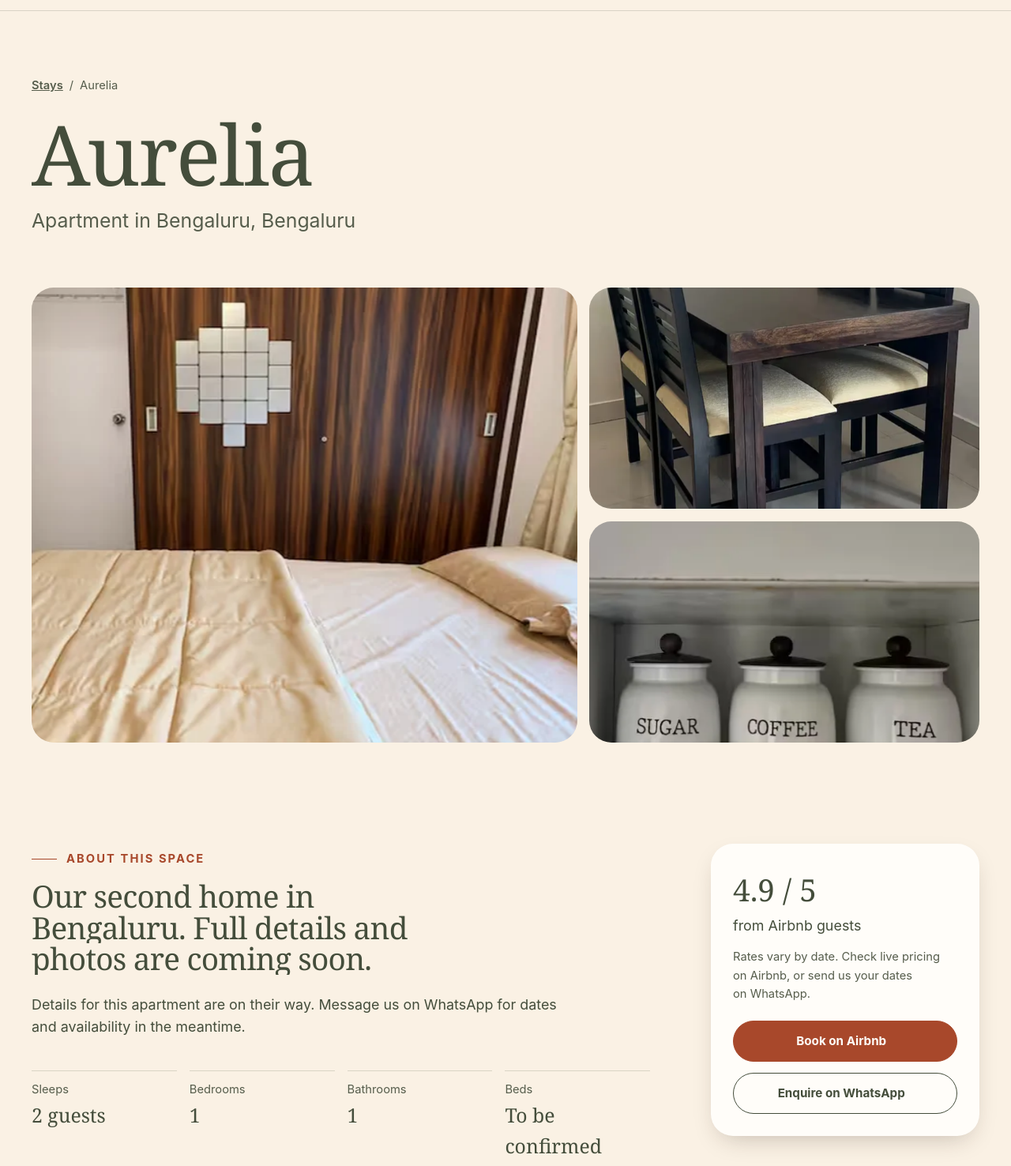
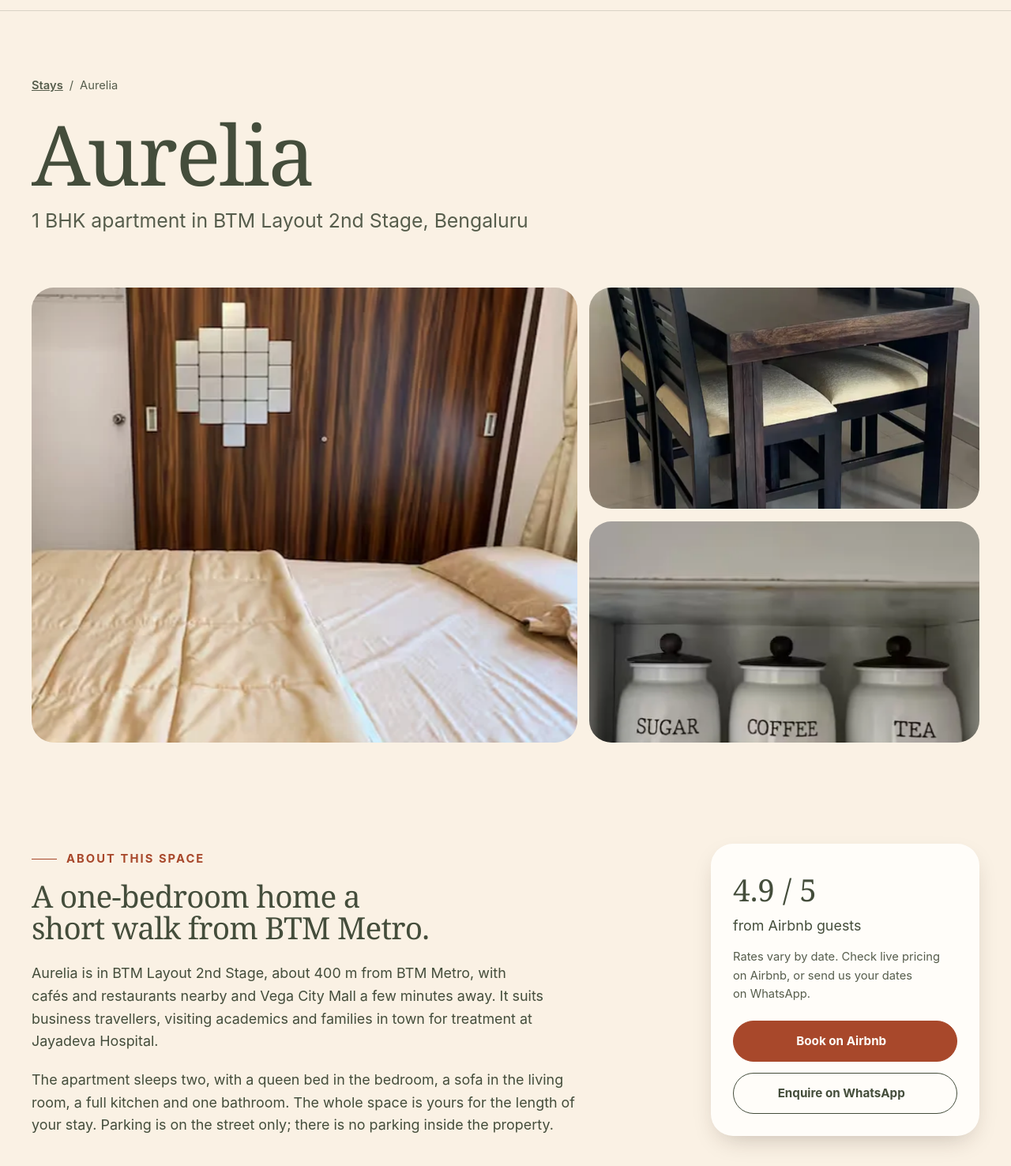
Before and after one commit to alpyraj/ML, an Astro site: page /stays/aurelia in a window 1280 px wide. Shown: the part 79-1555 px from the top of the page at 79% size. Built offline with nearby package versions, Linux system fonts and the light colour scheme; Astro itself is replaced by a stand-in of ours.

Commit message:
Add Aurelia's real details and correct parking information
Aurelia: BTM Layout 2nd Stage, sleeps 2, queen bed and sofa, on-street
parking only, nearby distances. Cassia is now listed as BTM Layout 1st
Stage. Parking claims across the site now reflect each home.

Co-Authored-By: Claude Opus 5.5 <noreply@anthropic.com>
Claude-Session: https://claude.ai/code/session_01JYV9HTLuno2qrpmNyyjMsD

```diff
--- a/src/components/StayCard.astro
+++ b/src/components/StayCard.astro
@@ -21,7 +21,7 @@ const H = headingLevel;
     </div>
     <div class="body">
       <H class="name">{stay.name}</H>
-      <p class="meta">{stay.area}, {stay.city}{stay.draft && ' · Details coming soon'}</p>
+      <p class="meta">{stay.area}, {stay.city}{stay.draft && ' · Photos coming soon'}</p>
       <ul class="chips" role="list" aria-label="Key facts">
         <li class="chip">{stay.type}</li>
         <li class="chip">{stay.guests} guests</li>
--- a/src/data/properties.ts
+++ b/src/data/properties.ts
@@ -27,7 +27,7 @@ export interface Property {
   airbnbUrl: string;
   mapsUrl?: string;
   address?: string;
-  /** True while details are still placeholders. */
+  /** True while the photos are still placeholders. */
   draft?: boolean;
 }
 
@@ -65,9 +65,9 @@ export const properties: Property[] = [
     slug: 'cassia',
     name: 'Cassia',
     number: '01',
-    area: 'BTM Layout',
+    area: 'BTM Layout 1st Stage',
     city: 'Bengaluru',
-    type: '1BHK apartment',
+    type: '1 BHK apartment',
     guests: 2,
     bedrooms: 1,
     bathrooms: 1,
@@ -93,27 +93,41 @@ export const properties: Property[] = [
     address: 'Jaya Bheema Nagar, BTM 1st Stage, Bengaluru',
   },
   {
-    // TODO: replace with the second property's real details and photos.
     slug: 'aurelia',
     name: 'Aurelia',
     number: '02',
-    area: 'Bengaluru',
+    area: 'BTM Layout 2nd Stage',
     city: 'Bengaluru',
-    type: 'Apartment',
+    type: '1 BHK apartment',
     guests: 2,
     bedrooms: 1,
     bathrooms: 1,
-    beds: 'To be confirmed',
-    parking: true,
-    summary: 'Our second home in Bengaluru. Full details and photos are coming soon.',
+    beds: 'Queen + sofa',
+    parking: false,
+    summary:
+      'A one-bedroom home a short walk from BTM Metro.',
     description: [
-      'Details for this apartment are on their way. Message us on WhatsApp for dates and availability in the meantime.',
+      'Aurelia is in BTM Layout 2nd Stage, about 400 m from BTM Metro, with cafés and restaurants nearby and Vega City Mall a few minutes away. It suits business travellers, visiting academics and families in town for treatment at Jayadeva Hospital.',
+      'The apartment sleeps two, with a queen bed in the bedroom, a sofa in the living room, a full kitchen and one bathroom. The whole space is yours for the length of your stay. Parking is on the street only; there is no parking inside the property.',
     ],
+    // TODO: replace with Aurelia's own photos when they arrive.
     hero: photos.bedroom2,
     gallery: [photos.bedroom2, photos.dining, photos.kitchen2],
-    amenities: coreAmenities,
-    distances: [],
+    amenities: coreAmenities.map((a) =>
+      a.title === 'Free car parking'
+        ? { title: 'On-street parking', text: 'Parking is on the street outside. There is no parking inside the property.' }
+        : a,
+    ),
+    distances: [
+      { value: '~400 m', label: 'BTM Metro Station' },
+      { value: '5 min', label: 'Jayadeva Hospital' },
+      { value: '~7 min', label: 'Vega City Mall' },
+      { value: '~10 min', label: 'IIM Bangalore' },
+      { value: 'Nearby', label: 'Cafés and restaurants' },
+    ],
     airbnbUrl: 'https://www.airbnb.co.in/h/marvelousliving',
+    address: '7th Cross, 8th Main, BTM 2nd Stage, Bengaluru',
+    /** Photos are still placeholders. */
     draft: true,
   },
 ];
--- a/src/data/site.ts
+++ b/src/data/site.ts
@@ -39,7 +39,7 @@ export const site = {
     },
     {
       q: 'Is parking available?',
-      a: 'Yes, free car parking is available in the basement, at no extra charge.',
+      a: 'It depends on the home. Cassia has free car parking in the basement. At Aurelia, parking is on the street only; there is no parking inside the property.',
     },
     {
       q: 'Can I book directly instead of through Airbnb?',
--- a/src/pages/index.astro
+++ b/src/pages/index.astro
@@ -109,7 +109,7 @@ import { site } from '../data/site';
         <h2 id="long-title" data-split>Here for a month or more?</h2>
       </div>
       <div class="stack">
-        <p class="lead">Relocating, on a project, or between homes? Our apartments are set up to live in, with a full kitchen, a proper workspace and free parking.</p>
+        <p class="lead">Relocating, on a project, or between homes? Our apartments are set up to live in, with a full kitchen, a proper workspace and fast WiFi.</p>
         <p>Tell us your dates and we'll share availability and the best rate for a longer stay.</p>
         <a class="btn" href={site.whatsappEnquiry} target="_blank" rel="noopener">
           Ask about a long stay<span class="visually-hidden"> on WhatsApp (opens in a new tab)</span>
--- a/src/pages/stays/index.astro
+++ b/src/pages/stays/index.astro
@@ -4,7 +4,7 @@ import StayCard from '../../components/StayCard.astro';
 import { properties } from '../../data/properties';
 ---
 
-<Base title="Stays | Marvelous Living, Bengaluru" description="Browse our serviced apartments in Bengaluru: whole homes with a kitchen, workspace and free parking.">
+<Base title="Stays | Marvelous Living, Bengaluru" description="Browse our serviced apartments in Bengaluru: whole homes with a kitchen, workspace and fast WiFi.">
   <section class="section head">
     <div class="container">
       <p class="eyebrow">Stays</p>
```
